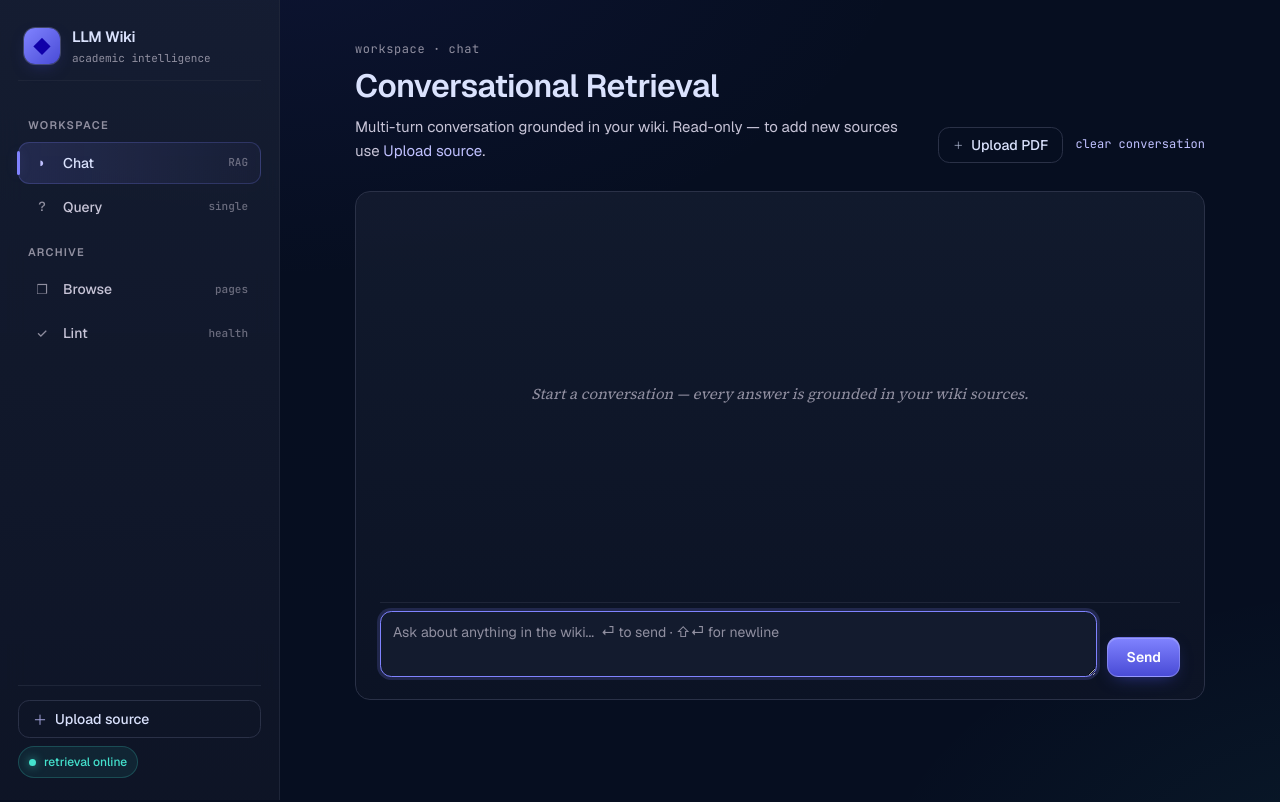
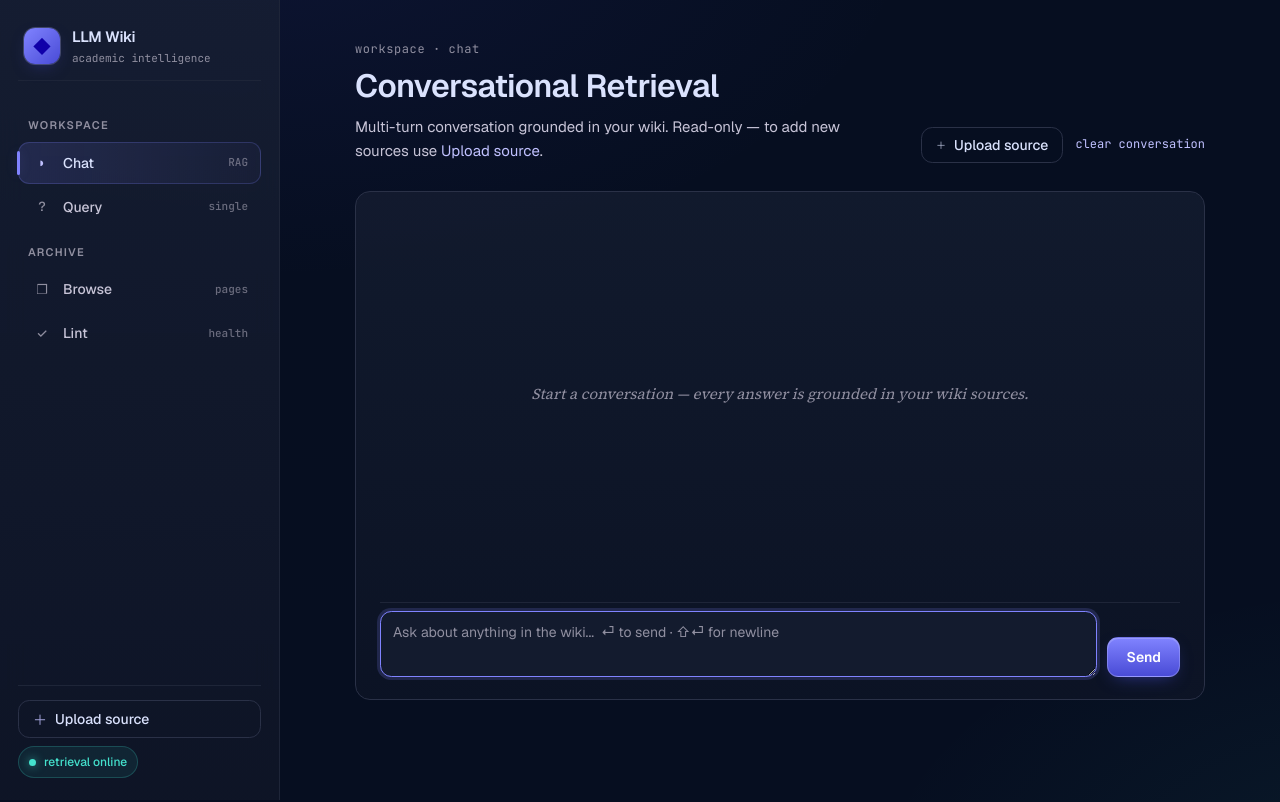
Before and after one commit to hoangthvn2201/llm-wiki-python-application, a FastAPI app: page / in a window 1280 px wide. Run offline with FastAPI, Linux system fonts and the light colour scheme; data that the repository does not hold is empty; some libraries are stand-ins or nearby versions.

Commit message:
add: enable upload .md

```diff
--- a/app/main.py
+++ b/app/main.py
@@ -65,16 +65,24 @@ def api_ingest(req: IngestRequest) -> IngestResult:
         raise HTTPException(status_code=400, detail=str(e))
 
 
+@app.post("/api/ingest/file", response_model=IngestResult)
 @app.post("/api/ingest/pdf", response_model=IngestResult)
-async def api_ingest_pdf(
+async def api_ingest_file(
     source_name: str = Form(...),
     file: UploadFile = File(...),
 ) -> IngestResult:
-    if not file.filename or not file.filename.lower().endswith(".pdf"):
-        raise HTTPException(status_code=400, detail="file must be a .pdf")
+    name = (file.filename or "").lower()
     data = await file.read()
     try:
-        return ingest_pdf(source_name, data)
+        if name.endswith(".pdf"):
+            return ingest_pdf(source_name, data)
+        if name.endswith(".md") or name.endswith(".markdown"):
+            try:
+                text = data.decode("utf-8")
+            except UnicodeDecodeError:
+                raise HTTPException(status_code=400, detail="markdown file must be UTF-8")
+            return ingest(source_name, text)
+        raise HTTPException(status_code=400, detail="file must be a .pdf or .md")
     except ValueError as e:
         raise HTTPException(status_code=400, detail=str(e))
 
--- a/app/static/app.js
+++ b/app/static/app.js
@@ -121,11 +121,21 @@ function resetIngestForm() {
   ingestFile.value = "";
   ingestName.value = "";
   ingestDrop.classList.remove("has-file", "is-drag");
-  ingestDropText.textContent = "Click to select a PDF, or drag & drop here";
+  ingestDropText.textContent = "Click to select a PDF or .md file, or drag & drop here";
   setStatus(ingestStatus, "");
   ingestResult.hidden = true;
   ingestSummary.innerHTML = "";
   ingestTrace.innerHTML = "";
+}
+
+function fileKind(file) {
+  const name = (file.name || "").toLowerCase();
+  if (name.endsWith(".pdf")) return "pdf";
+  if (name.endsWith(".md") || name.endsWith(".markdown")) return "md";
+  const type = (file.type || "").toLowerCase();
+  if (type === "application/pdf") return "pdf";
+  if (type === "text/markdown") return "md";
+  return null;
 }
 
 ingestOpenBtn.addEventListener("click", openIngestModal);
@@ -180,11 +190,15 @@ ingestGo.addEventListener("click", async () => {
   const name = ingestName.value.trim();
   const file = ingestFile.files && ingestFile.files[0];
   if (!file) {
-    setStatus(ingestStatus, "Select a PDF file first.", true);
+    setStatus(ingestStatus, "Select a PDF or .md file first.", true);
     return;
   }
   if (!name) {
     setStatus(ingestStatus, "Provide a source name.", true);
+    return;
+  }
+  if (!fileKind(file)) {
+    setStatus(ingestStatus, "Unsupported file type. Use .pdf or .md.", true);
     return;
   }
   ingestGo.disabled = true;
@@ -193,7 +207,7 @@ ingestGo.addEventListener("click", async () => {
     const fd = new FormData();
     fd.append("source_name", name);
     fd.append("file", file);
-    const r = await fetch("/api/ingest/pdf", { method: "POST", body: fd });
+    const r = await fetch("/api/ingest/file", { method: "POST", body: fd });
     if (!r.ok) throw new Error(`${r.status}: ${await r.text()}`);
     const res = await r.json();
     setStatus(ingestStatus, "Done.");
--- a/app/templates/index.html
+++ b/app/templates/index.html
@@ -73,7 +73,7 @@
         </div>
         <div class="chat-header-actions">
           <button id="ingest-open-alt" class="btn-ghost" type="button">
-            <span class="btn-glyph">＋</span> Upload PDF
+            <span class="btn-glyph">＋</span> Upload source
           </button>
           <button id="chat-clear" class="link">clear conversation</button>
         </div>
@@ -190,7 +190,7 @@
       <header class="modal-head">
         <div>
           <div class="eyebrow">action · ingest</div>
-          <h2 id="ingest-modal-title">Upload a PDF Source</h2>
+          <h2 id="ingest-modal-title">Upload a Source</h2>
         </div>
         <button class="modal-close" id="ingest-close" type="button" aria-label="Close">✕</button>
       </header>
@@ -202,12 +202,12 @@
 
       <div class="modal-body">
         <label class="field">
-          <span class="field-label">PDF file <em class="field-meta">required</em></span>
+          <span class="field-label">Source file <em class="field-meta">required — PDF or Markdown</em></span>
           <label class="dropzone" id="ingest-drop">
-            <input id="ingest-file" type="file" accept="application/pdf,.pdf" hidden />
+            <input id="ingest-file" type="file" accept="application/pdf,.pdf,.md,.markdown,text/markdown" hidden />
             <span class="dropzone-icon" aria-hidden="true">⇪</span>
-            <span class="dropzone-text" id="ingest-drop-text">Click to select a PDF, or drag &amp; drop here</span>
-            <span class="dropzone-hint mono">application/pdf</span>
+            <span class="dropzone-text" id="ingest-drop-text">Click to select a PDF or .md file, or drag &amp; drop here</span>
+            <span class="dropzone-hint mono">.pdf · .md</span>
           </label>
         </label>
 
```
